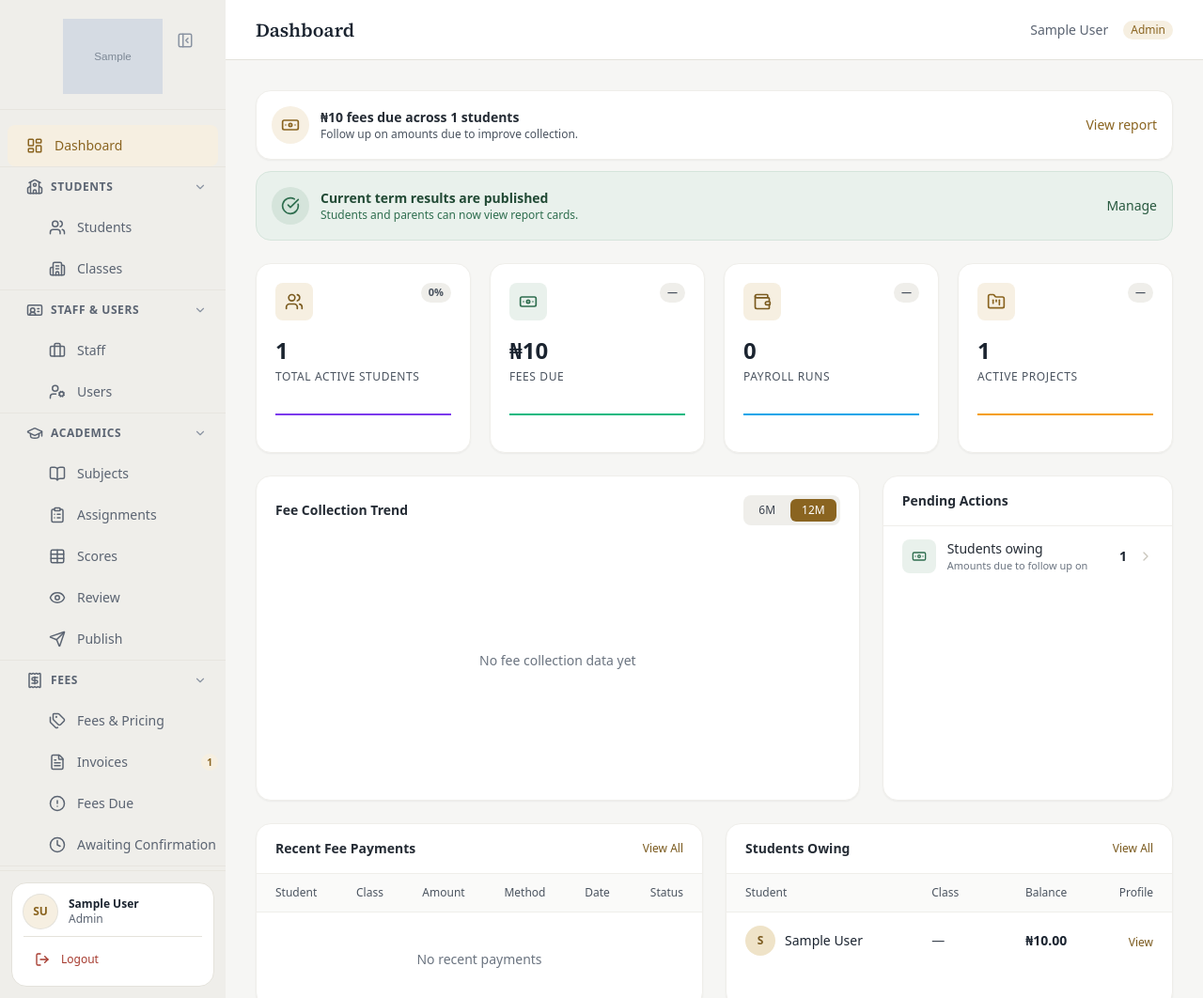
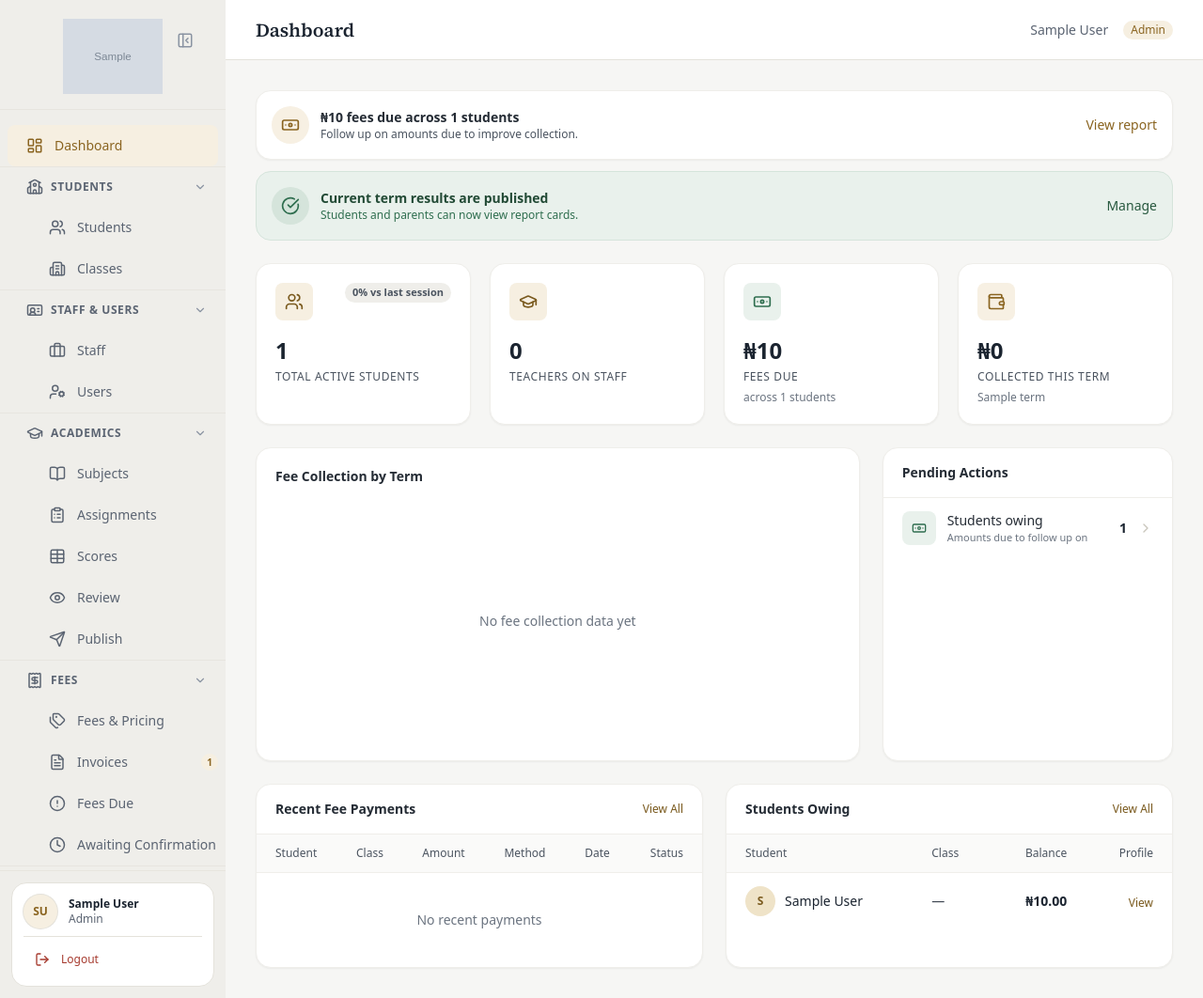
Before and after one commit to yohananX/bust-base, a Django app: page /school-admin/ in a window 1280 px wide. Shown: the whole page at 94% size. Run offline with Django 5.2, Linux system fonts and the light colour scheme; a user stored in the database is signed in; tables that the repository leaves empty hold one stand-in row (values such as "Sample post"); grey boxes marked "Sample" are stand-in pictures; data that the repository does not hold is empty; some libraries are stand-ins or nearby versions.

Commit message:
feat(admin): dashboard declutter, sidebar longest-match active state, enrollment fix, invoice backfill
- dashboard: teachers-on-staff + collected-this-term KPIs replace payroll/
  project vanity metrics; sparklines removed; fee chart is now per-term
- sidebar: longest-match-wins active state (fees/outstanding no longer
  lights up Fees & Pricing)
- students: class change in same session updates the enrollment instead of
  hitting the (student, session) unique constraint
- fees: adding/editing pricing now backfills invoices for enrolled students
  without one and re-prices untouched (no-payment) invoices so student
  dashboards always reflect current amounts
- outstanding fees report: split combined card into Fully Unpaid and
  Partially Paid cards

```diff
--- a/core/context_processors.py
+++ b/core/context_processors.py
@@ -32,18 +32,34 @@ def login_school(request):
 
 
 def _nav_item(path, label, url, icon, section=None, exact=False, badge=None):
-    if exact:
-        is_active = path == url
-    else:
-        is_active = path == url or path.startswith(url)
     return {
         'label': label,
         'url': url,
         'icon': icon,
         'section': section,
-        'active': is_active,
+        'exact': exact,
         'badge': badge or 0,
     }
+
+
+def _mark_active(items, path):
+    """Highlight the single best-matching item.
+
+    Exact items match only on equality; others match on URL prefix.
+    When several match (e.g. /school-admin/fees/ and
+    /school-admin/fees/outstanding/), the longest URL wins so sibling
+    subpages never light up their parent.
+    """
+    matches = []
+    for item in items:
+        if item['exact']:
+            if path == item['url']:
+                matches.append(item)
+        elif path == item['url'] or path.startswith(item['url']):
+            matches.append(item)
+    winner = max(matches, key=lambda i: len(i['url'])) if matches else None
+    for item in items:
+        item['active'] = item is winner
 
 
 def _badge_counts(request, role):
@@ -155,6 +171,7 @@ _nav_item(path, 'Awaiting Confirmation', '/school-admin/fees/pending/', 'clock',
         Roles.PARENT: parent_nav,
     }
     items = nav_map.get(role, admin_nav)
+    _mark_active(items, path)
 
     sections = []
     for item in items:
--- a/school_admin/templates/school_admin/dashboard.html
+++ b/school_admin/templates/school_admin/dashboard.html
@@ -72,129 +72,68 @@
   <div class="grid grid-cols-1 sm:grid-cols-2 lg:grid-cols-4 gap-5">
 
     {# Students #}
-    <div class="bg-white rounded-2xl p-5 border border-gray-100 shadow-sm">
+    <a href="{% url 'school_admin:student_list' %}" class="bg-white rounded-2xl p-5 border border-gray-100 shadow-sm block hover:shadow-md transition-shadow">
       <div class="flex items-start justify-between">
         <div class="w-10 h-10 rounded-lg bg-violet-50 flex items-center justify-center text-violet-600">
           <i data-lucide="users" class="w-5 h-5"></i>
         </div>
         {% if student_growth > 0 %}
           <span class="inline-flex items-center gap-1 px-2 py-0.5 rounded-full text-[11px] font-semibold bg-emerald-50 text-emerald-700">
-            <i data-lucide="trending-up" class="w-3 h-3"></i>+{{ student_growth }}%
+            <i data-lucide="trending-up" class="w-3 h-3"></i>+{{ student_growth }}% vs last session
           </span>
         {% elif student_growth < 0 %}
           <span class="inline-flex items-center gap-1 px-2 py-0.5 rounded-full text-[11px] font-semibold bg-rose-50 text-rose-700">
-            <i data-lucide="trending-down" class="w-3 h-3"></i>{{ student_growth }}%
+            <i data-lucide="trending-down" class="w-3 h-3"></i>{{ student_growth }}% vs last session
           </span>
         {% else %}
-          <span class="inline-flex items-center px-2 py-0.5 rounded-full text-[11px] font-semibold bg-gray-100 text-gray-500">0%</span>
+          <span class="inline-flex items-center px-2 py-0.5 rounded-full text-[11px] font-semibold bg-gray-100 text-gray-500">0% vs last session</span>
         {% endif %}
       </div>
       <p class="text-2xl font-bold text-gray-900 mt-4">{{ total_students|default:"0" }}</p>
       <p class="text-xs font-medium text-gray-500 uppercase tracking-wider mt-1">Total Active Students</p>
-      <div class="mt-3 h-10">
-        <canvas id="sparkStudents"></canvas>
+    </a>
+
+    {# Teachers on staff #}
+    <a href="{% url 'school_admin:staff_list' %}" class="bg-white rounded-2xl p-5 border border-gray-100 shadow-sm block hover:shadow-md transition-shadow">
+      <div class="w-10 h-10 rounded-lg bg-sky-50 flex items-center justify-center text-sky-600">
+        <i data-lucide="graduation-cap" class="w-5 h-5"></i>
       </div>
-    </div>
+      <p class="text-2xl font-bold text-gray-900 mt-4">{{ teacher_count|default:"0" }}</p>
+      <p class="text-xs font-medium text-gray-500 uppercase tracking-wider mt-1">Teachers on Staff</p>
+    </a>
 
     {# Outstanding Fees #}
     <a href="{% url 'school_admin:outstanding_fees' %}" class="bg-white rounded-2xl p-5 border border-gray-100 shadow-sm block hover:shadow-md transition-shadow">
-      <div class="flex items-start justify-between">
       <div class="w-10 h-10 rounded-lg bg-emerald-50 flex items-center justify-center text-emerald-600">
         <i data-lucide="banknote" class="w-5 h-5"></i>
       </div>
-        {% if outstanding_fees_change is not None %}
-          {% if outstanding_fees_change > 0 %}
-            <span class="inline-flex items-center gap-1 px-2 py-0.5 rounded-full text-[11px] font-semibold bg-emerald-50 text-emerald-700">
-              <i data-lucide="trending-up" class="w-3 h-3"></i>+{{ outstanding_fees_change }}%
-            </span>
-          {% elif outstanding_fees_change < 0 %}
-            <span class="inline-flex items-center gap-1 px-2 py-0.5 rounded-full text-[11px] font-semibold bg-rose-50 text-rose-700">
-              <i data-lucide="trending-down" class="w-3 h-3"></i>{{ outstanding_fees_change }}%
-            </span>
-          {% else %}
-            <span class="inline-flex items-center px-2 py-0.5 rounded-full text-[11px] font-semibold bg-gray-100 text-gray-500">0%</span>
-          {% endif %}
-        {% else %}
-          <span class="inline-flex items-center px-2 py-0.5 rounded-full text-[11px] font-semibold bg-gray-100 text-gray-500">&mdash;</span>
-        {% endif %}
-      </div>
       <p class="text-2xl font-bold text-gray-900 mt-4">&#8358;{{ outstanding_fees|floatformat:0 }}</p>
       <p class="text-xs font-medium text-gray-500 uppercase tracking-wider mt-1">Fees Due</p>
-      <div class="mt-3 h-10">
-        <canvas id="sparkFees"></canvas>
-      </div>
+      {% if owing_students %}
+      <p class="text-xs text-gray-400 mt-1.5">across {{ owing_students }} students</p>
+      {% endif %}
     </a>
 
-    {# Payroll #}
+    {# Collected this term #}
     <div class="bg-white rounded-2xl p-5 border border-gray-100 shadow-sm">
-      <div class="flex items-start justify-between">
-        <div class="w-10 h-10 rounded-lg bg-sky-50 flex items-center justify-center text-sky-600">
+      <div class="w-10 h-10 rounded-lg bg-amber-50 flex items-center justify-center text-amber-600">
         <i data-lucide="wallet" class="w-5 h-5"></i>
       </div>
-        {% if payroll_change is not None %}
-          {% if payroll_change > 0 %}
-            <span class="inline-flex items-center gap-1 px-2 py-0.5 rounded-full text-[11px] font-semibold bg-emerald-50 text-emerald-700">
-              <i data-lucide="trending-up" class="w-3 h-3"></i>+{{ payroll_change }}%
-            </span>
-          {% elif payroll_change < 0 %}
-            <span class="inline-flex items-center gap-1 px-2 py-0.5 rounded-full text-[11px] font-semibold bg-rose-50 text-rose-700">
-              <i data-lucide="trending-down" class="w-3 h-3"></i>{{ payroll_change }}%
-            </span>
-          {% else %}
-            <span class="inline-flex items-center px-2 py-0.5 rounded-full text-[11px] font-semibold bg-gray-100 text-gray-500">0%</span>
+      <p class="text-2xl font-bold text-gray-900 mt-4">&#8358;{{ collected_this_term|floatformat:0 }}</p>
+      <p class="text-xs font-medium text-gray-500 uppercase tracking-wider mt-1">Collected This Term</p>
+      {% if current_term_name %}
+      <p class="text-xs text-gray-400 mt-1.5">{{ current_term_name }}</p>
       {% endif %}
-        {% else %}
-          <span class="inline-flex items-center px-2 py-0.5 rounded-full text-[11px] font-semibold bg-gray-100 text-gray-500">&mdash;</span>
-        {% endif %}
-      </div>
-      <p class="text-2xl font-bold text-gray-900 mt-4">{{ payroll_runs|default:"0" }}</p>
-      <p class="text-xs font-medium text-gray-500 uppercase tracking-wider mt-1">Payroll Runs</p>
-      <div class="mt-3 h-10">
-        <canvas id="sparkPayroll"></canvas>
-      </div>
-    </div>
-
-    {# Projects #}
-    <div class="bg-white rounded-2xl p-5 border border-gray-100 shadow-sm">
-      <div class="flex items-start justify-between">
-        <div class="w-10 h-10 rounded-lg bg-amber-50 flex items-center justify-center text-amber-600">
-          <i data-lucide="folder-kanban" class="w-5 h-5"></i>
-        </div>
-        {% if projects_change is not None %}
-          {% if projects_change > 0 %}
-            <span class="inline-flex items-center gap-1 px-2 py-0.5 rounded-full text-[11px] font-semibold bg-emerald-50 text-emerald-700">
-              <i data-lucide="trending-up" class="w-3 h-3"></i>+{{ projects_change }}%
-            </span>
-          {% elif projects_change < 0 %}
-            <span class="inline-flex items-center gap-1 px-2 py-0.5 rounded-full text-[11px] font-semibold bg-rose-50 text-rose-700">
-              <i data-lucide="trending-down" class="w-3 h-3"></i>{{ projects_change }}%
-            </span>
-          {% else %}
-            <span class="inline-flex items-center px-2 py-0.5 rounded-full text-[11px] font-semibold bg-gray-100 text-gray-500">0%</span>
-          {% endif %}
-        {% else %}
-          <span class="inline-flex items-center px-2 py-0.5 rounded-full text-[11px] font-semibold bg-gray-100 text-gray-500">&mdash;</span>
-        {% endif %}
-      </div>
-      <p class="text-2xl font-bold text-gray-900 mt-4">{{ active_projects|default:"0" }}</p>
-      <p class="text-xs font-medium text-gray-500 uppercase tracking-wider mt-1">Active Projects</p>
-      <div class="mt-3 h-10">
-        <canvas id="sparkProjects"></canvas>
-      </div>
     </div>
   </div>
 
   {# ── CHARTS + PENDING ACTIONS ── #}
   <div class="grid grid-cols-1 lg:grid-cols-3 gap-6">
 
-    {# Fee Collection Trend #}
+    {# Fee Collection by Term #}
     <div class="lg:col-span-2 bg-white rounded-2xl p-5 border border-gray-100 shadow-sm">
-      <div class="flex items-center justify-between mb-4">
-        <h3 class="text-sm font-semibold text-gray-800">Fee Collection Trend</h3>
-        <div class="flex items-center gap-1 p-1 bg-gray-100 rounded-lg">
-          <button type="button" data-fee-range="6M" class="px-3 py-1 text-xs font-medium rounded-md text-gray-600 hover:text-gray-800 transition-colors">6M</button>
-          <button type="button" data-fee-range="12M" class="px-3 py-1 text-xs font-medium rounded-md bg-primary text-white">12M</button>
-        </div>
+      <div class="mb-4">
+        <h3 class="text-sm font-semibold text-gray-800">Fee Collection by Term</h3>
       </div>
       {% if fee_trend_has_data %}
       <div class="h-64 relative">
@@ -379,32 +318,33 @@
 (function () {
   if (typeof Chart === 'undefined') return;
 
-  const feeRanges = {
-    '6M': { labels: {{ monthly_labels_6m|safe }}, values: {{ monthly_fees_6m|safe }} },
-    '12M': { labels: {{ monthly_labels_12m|safe }}, values: {{ monthly_fees_12m|safe }} }
-  };
-
   const feeEl = document.getElementById('feeChart');
-  let feeChart = null;
-  function renderFee(range) {
-    const data = feeRanges[range];
-    if (feeChart) feeChart.destroy();
-    feeChart = new Chart(feeEl.getContext('2d'), {
+  if (feeEl) {
+    new Chart(feeEl.getContext('2d'), {
       type: 'bar',
       data: {
-        labels: data.labels,
+        labels: {{ term_labels|safe }},
         datasets: [{
           label: 'Collected (₦)',
-          data: data.values,
-          backgroundColor: '#7C3AED',
+          data: {{ term_fees|safe }},
+          backgroundColor: '#8A6420',
           borderRadius: 6,
-          barThickness: 28,
+          barThickness: 42,
         }]
       },
       options: {
         responsive: true,
         maintainAspectRatio: false,
-        plugins: { legend: { display: false } },
+        plugins: {
+          legend: { display: false },
+          tooltip: {
+            callbacks: {
+              label: function (ctx) {
+                return ' ₦' + Number(ctx.parsed.y).toLocaleString();
+              }
+            }
+          }
+        },
         scales: {
           y: { beginAtZero: true, grid: { color: '#F3F4F6', drawBorder: false }, ticks: { font: { size: 11 }, color: '#9CA3AF' } },
           x: { grid: { display: false }, ticks: { font: { size: 11 }, color: '#9CA3AF' } }
@@ -412,51 +352,6 @@
       }
     });
   }
-
-  if (feeEl) {
-    renderFee('12M');
-    document.querySelectorAll('[data-fee-range]').forEach(function (btn) {
-      btn.addEventListener('click', function () {
-        document.querySelectorAll('[data-fee-range]').forEach(function (b) {
-          b.classList.remove('bg-primary', 'text-white');
-          b.classList.add('bg-gray-100', 'text-gray-600');
-        });
-        btn.classList.remove('bg-gray-100', 'text-gray-600');
-        btn.classList.add('bg-primary', 'text-white');
-        renderFee(btn.dataset.feeRange);
-      });
-    });
-  }
-
-  function makeSpark(id, data, color) {
-    const el = document.getElementById(id);
-    if (!el) return;
-    new Chart(el.getContext('2d'), {
-      type: 'line',
-      data: {
-        labels: data.map(function (_, i) { return i; }),
-        datasets: [{
-          data: data,
-          borderColor: color,
-          borderWidth: 2,
-          fill: false,
-          tension: 0.4,
-          pointRadius: 0,
-        }]
-      },
-      options: {
-        responsive: true,
-        maintainAspectRatio: false,
-        plugins: { legend: { display: false } },
-        scales: { x: { display: false }, y: { display: false } }
-      }
-    });
-  }
-
-  makeSpark('sparkStudents', {{ students_spark|safe }}, '#7C3AED');
-  makeSpark('sparkFees', {{ fees_spark|safe }}, '#10B981');
-  makeSpark('sparkPayroll', {{ payroll_spark|safe }}, '#0EA5E9');
-  makeSpark('sparkProjects', {{ projects_spark|safe }}, '#F59E0B');
 })();
 </script>
 {% endblock %}
--- a/school_admin/views/dashboard.py
+++ b/school_admin/views/dashboard.py
@@ -1,37 +1,16 @@
-"""Dashboard view for school admin portal — summary cards, charts, recent activity."""
-from calendar import month_abbr
-
+"""Dashboard view for school admin portal — summary cards, chart, recent activity."""
 from decimal import Decimal
 
+from django.db.models import Sum
 from django.shortcuts import render
 from django.utils import timezone
 from django.views.generic.base import View
 
 from accounts.mixins import RoleRequiredMixin
-from accounts.models import Roles
+from accounts.models import Roles, User
 from core.models import AcademicSession, Term
 from students.models import Student, SchoolClass, ClassEnrollment
 from fees.models import Payment
-from payroll.models import PayrollRun
-from finance.models import Project
-
-
-def _month_keys(year, month, count):
-    keys = []
-    for _ in range(count):
-        keys.append((year, month))
-        month -= 1
-        if month == 0:
-            month = 12
-            year -= 1
-    keys.reverse()
-    return keys
-
-
-def _pct_change(series):
-    if len(series) < 2 or not series[-2]:
-        return None
-    return round((series[-1] - series[-2]) / series[-2] * 100)
 
 
 class DashboardView(RoleRequiredMixin, View):
@@ -48,12 +27,9 @@ class DashboardView(RoleRequiredMixin, View):
             school=school, status=Student.ACTIVE
         ).count()
 
-        # Male / female split (all enrolled, not just active)
-        male_count = Student.objects.filter(
-            school=school, gender=Student.MALE
-        ).count()
-        female_count = Student.objects.filter(
-            school=school, gender=Student.FEMALE
+        # Teachers on staff
+        teacher_count = User.objects.filter(
+            school=school, role=Roles.TEACHER
         ).count()
 
         # Outstanding fees — sum of balances, and how many students owe
@@ -64,23 +40,13 @@ class DashboardView(RoleRequiredMixin, View):
         outstanding_fees = outstanding_fees_total(school)
         owing_students = owing_student_count(school)
 
-        # Payroll runs — active (not cancelled) runs
-        payroll_runs = PayrollRun.objects.filter(
-            school=school, cancelled_at__isnull=True
-        ).count()
-
-        # Active projects
-        active_projects = Project.objects.filter(
-            school=school
-        ).exclude(
-            status='CANCELLED'
-        ).count()
-
         # Current term published results
         current_term = Term.objects.filter(
-            school=school, is_current=True, results_published=True
+            school=school, is_current=True
         ).first()
-        results_published = current_term is not None
+        results_published = (
+            current_term is not None and current_term.results_published
+        )
 
         # Sessions — for growth, new admissions, class counts
         current_session = AcademicSession.objects.filter(
@@ -105,101 +71,50 @@ class DashboardView(RoleRequiredMixin, View):
                         (enrolled_now - enrolled_before) / enrolled_before * 100
                     )
 
-        # New admissions within the current session
-        new_admissions = 0
-        if current_session:
-            new_admissions = Student.objects.filter(
-                school=school,
-                admission_date__range=(current_session.start_date, now.date()),
-            ).count()
-
         active_classes = SchoolClass.objects.filter(school=school).count()
 
-        # Fee collection trend — last 6/12 calendar months of confirmed payments
-        month_keys_6 = _month_keys(now.year, now.month, 6)
-        month_keys_12 = _month_keys(now.year, now.month, 12)
-        monthly_labels = [month_abbr[m] for _, m in month_keys_6]
-        monthly_labels_6m = monthly_labels
-        monthly_labels_12m = [month_abbr[m] for _, m in month_keys_12]
+        # Collected this term — confirmed payments within the current term
+        collected_this_term = Decimal('0')
+        if current_term:
+            collected_this_term = (
+                Payment.objects.filter(
+                    school=school,
+                    status=Payment.Status.CONFIRMED,
+                    paid_on__date__gte=current_term.start_date,
+                    paid_on__date__lte=current_term.end_date,
+                ).aggregate(total=Sum('amount'))['total']
+                or Decimal('0')
+            )
 
-        first_month_12 = month_keys_12[0]
-        earliest = timezone.datetime(
-            first_month_12[0], first_month_12[1], 1,
-            tzinfo=timezone.get_current_timezone(),
+        # Fee collection by term — schools think in terms, not months.
+        terms = list(
+            Term.objects.filter(school=school)
+            .select_related('session')
+            .order_by('start_date')
         )
-        confirmed_payments = Payment.objects.filter(
-            school=school,
-            status=Payment.Status.CONFIRMED,
-            paid_on__gte=earliest,
-        ).values_list('paid_on', 'amount')
-
-        by_month = {}
-        for paid_on, amount in confirmed_payments:
-            key = (paid_on.year, paid_on.month)
-            by_month[key] = by_month.get(key, Decimal('0')) + amount
-        monthly_fees = [
-            float(by_month.get(key, Decimal('0')))
-            for key in month_keys_6
+        chart_terms = terms[-6:]
+        term_fees = {t.pk: Decimal('0') for t in chart_terms}
+        if chart_terms:
+            first_start = chart_terms[0].start_date
+            last_end = chart_terms[-1].end_date
+            for paid_on, amount in Payment.objects.filter(
+                school=school,
+                status=Payment.Status.CONFIRMED,
+                paid_on__date__gte=first_start,
+                paid_on__date__lte=last_end,
+            ).values_list('paid_on', 'amount'):
+                d = paid_on.date()
+                for term in chart_terms:
+                    if term.start_date <= d <= term.end_date:
+                        term_fees[term.pk] = (
+                            term_fees.get(term.pk, Decimal('0')) + amount
+                        )
+                        break
+        term_labels = [
+            f"{t.name} · {t.session.name}" for t in chart_terms
         ]
-        monthly_fees_6m = monthly_fees
-        monthly_fees_12m = [
-            float(by_month.get(key, Decimal('0')))
-            for key in month_keys_12
-        ]
-        fee_trend_has_data = any(monthly_fees_6m) or any(monthly_fees_12m)
-
-        first_month_6 = month_keys_6[0]
-        earliest_6 = timezone.datetime(
-            first_month_6[0], first_month_6[1], 1,
-            tzinfo=timezone.get_current_timezone(),
-        )
-
-        students_by_month = {}
-        for d in Student.objects.filter(
-            school=school,
-            admission_date__gte=earliest_6.date(),
-        ).values_list('admission_date', flat=True):
-            if d is None:
-                continue
-            key = (d.year, d.month)
-            students_by_month[key] = students_by_month.get(key, 0) + 1
-        students_spark = [students_by_month.get(key, 0) for key in month_keys_6]
-
-        fees_by_month = {}
-        for paid_on in Payment.objects.filter(
-            school=school,
-            status=Payment.Status.CONFIRMED,
-            paid_on__gte=earliest_6,
-        ).values_list('paid_on', flat=True):
-            key = (paid_on.year, paid_on.month)
-            fees_by_month[key] = fees_by_month.get(key, 0) + 1
-        fees_spark = [fees_by_month.get(key, 0) for key in month_keys_6]
-
-        payroll_by_month = {}
-        for d in PayrollRun.objects.filter(
-            school=school,
-            cancelled_at__isnull=True,
-            generated_on__gte=earliest_6,
-        ).values_list('generated_on', flat=True):
-            key = (d.year, d.month)
-            payroll_by_month[key] = payroll_by_month.get(key, 0) + 1
-        payroll_spark = [payroll_by_month.get(key, 0) for key in month_keys_6]
-
-        projects_by_month = {}
-        for d in Project.objects.filter(
-            school=school,
-        ).exclude(status='CANCELLED').exclude(
-            start_date__isnull=True,
-        ).filter(
-            start_date__gte=earliest_6.date(),
-        ).values_list('start_date', flat=True):
-            key = (d.year, d.month)
-            projects_by_month[key] = projects_by_month.get(key, 0) + 1
-        projects_spark = [projects_by_month.get(key, 0) for key in month_keys_6]
-
-        outstanding_fees_change = _pct_change(fees_spark)
-        payroll_change = _pct_change(payroll_spark)
-        projects_change = _pct_change(projects_spark)
+        term_fees_list = [float(term_fees[t.pk]) for t in chart_terms]
+        fee_trend_has_data = any(term_fees_list)
 
         # Recent confirmed payments
         recent_payments = []
@@ -256,29 +171,16 @@ class DashboardView(RoleRequiredMixin, View):
         context = {
             'total_students': total_students,
             'student_growth': student_growth,
+            'teacher_count': teacher_count,
             'outstanding_fees': outstanding_fees,
             'owing_students': owing_students,
-            'payroll_runs': payroll_runs,
-            'active_projects': active_projects,
+            'collected_this_term': collected_this_term,
+            'current_term_name': current_term.name if current_term else None,
             'results_published': results_published,
-            'male_count': male_count,
-            'female_count': female_count,
-            'new_admissions': new_admissions,
             'active_classes': active_classes,
-            'monthly_labels': monthly_labels,
-            'monthly_labels_6m': monthly_labels_6m,
-            'monthly_labels_12m': monthly_labels_12m,
-            'monthly_fees': monthly_fees,
-            'monthly_fees_6m': monthly_fees_6m,
-            'monthly_fees_12m': monthly_fees_12m,
+            'term_labels': term_labels,
+            'term_fees': term_fees_list,
             'fee_trend_has_data': fee_trend_has_data,
-            'students_spark': students_spark,
-            'fees_spark': fees_spark,
-            'payroll_spark': payroll_spark,
-            'projects_spark': projects_spark,
-            'outstanding_fees_change': outstanding_fees_change,
-            'payroll_change': payroll_change,
-            'projects_change': projects_change,
             'pending_transfers': pending_transfers,
             'results_to_review': results_to_review,
             'top_owing_students': top_owing_students,
```
Also changed, not shown: fees/generation.py (+71 -0 lines), school_admin/templates/school_admin/outstanding_fees.html (+9 -4 lines), school_admin/views/fees.py (+12 -2 lines), school_admin/views/students.py (+30 -14 lines). Lines whose indentation alone changed are shown as unchanged.
